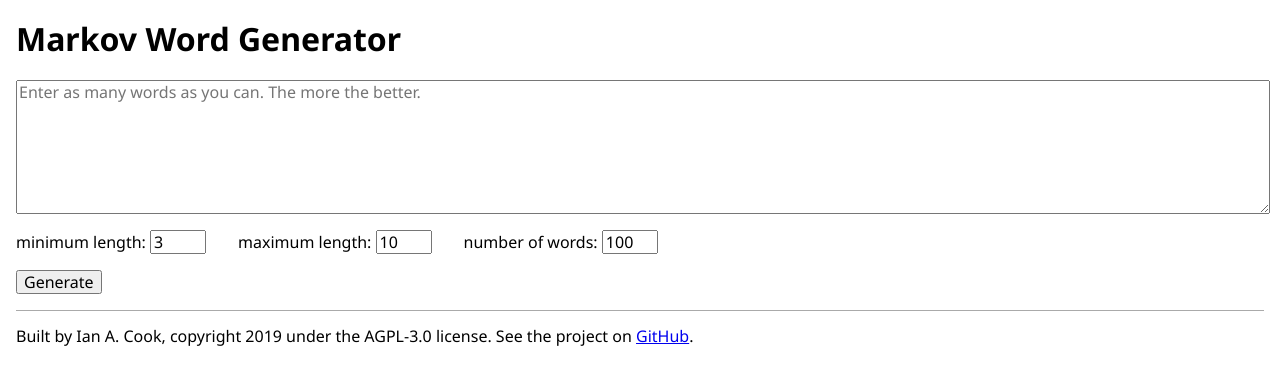
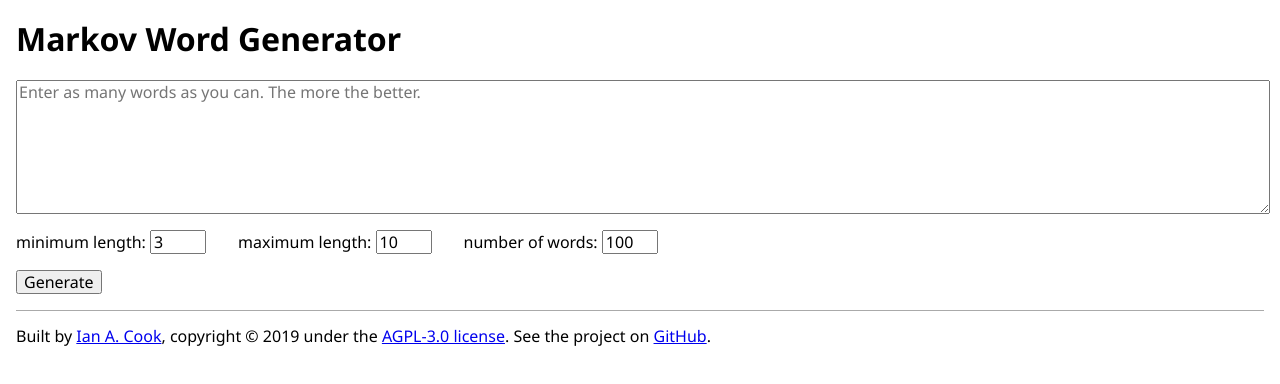
Before and after one commit to Susurrus-LLC/markov-words, a React (Create React App) app: page / in a window 1280 px wide. Shown: the top 384 px of the page. Built offline with nearby package versions, Linux system fonts and the light colour scheme.

Commit message:
Add more to the copyright footer

```diff
--- a/src/components/page-footer/index.tsx
+++ b/src/components/page-footer/index.tsx
@@ -3,9 +3,16 @@ import React from 'react'
 import styles from './pageFooter.module.sass'
 
 const Footer: React.FC = () => {
+  const years = (): string => {
+    const start = 2019
+    const current = new Date().getFullYear()
+    return current > start
+      ? `${start}–${current}`
+      : start.toString()
+  }
   return (
     <footer className={styles.footer}>
-      <p className={styles.copyright}>Built by Ian A. Cook, copyright 2019 under the AGPL-3.0 license. See the project on <a href='https://github.com/nai888/markov-words' target='_blank' rel='noopener noreferrer'>GitHub</a>.</p>
+      <p className={styles.copyright}>Built by <a href='https://github.com/nai888' target='_blank' rel='noopener noreferrer'>Ian A.&nbsp;Cook</a>, copyright © {years()} under the <a href='https://github.com/nai888/markov-words/blob/master/LICENSE' target='_blank' rel='noopener noreferrer'>AGPL-3.0 license</a>. See the project on <a href='https://github.com/nai888/markov-words' target='_blank' rel='noopener noreferrer'>GitHub</a>.</p>
     </footer>
   )
 }
```
